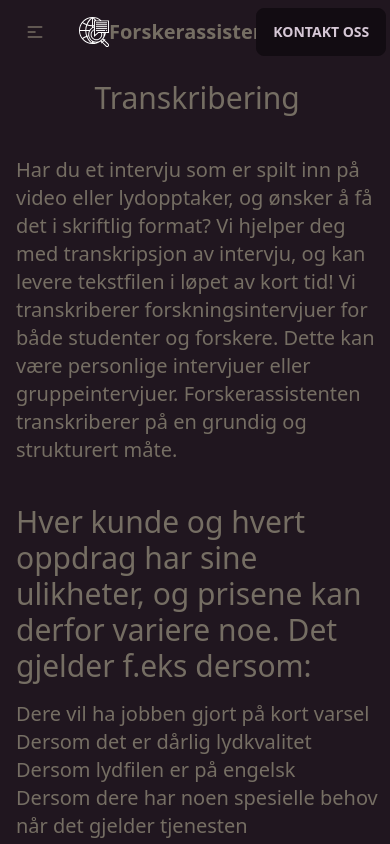
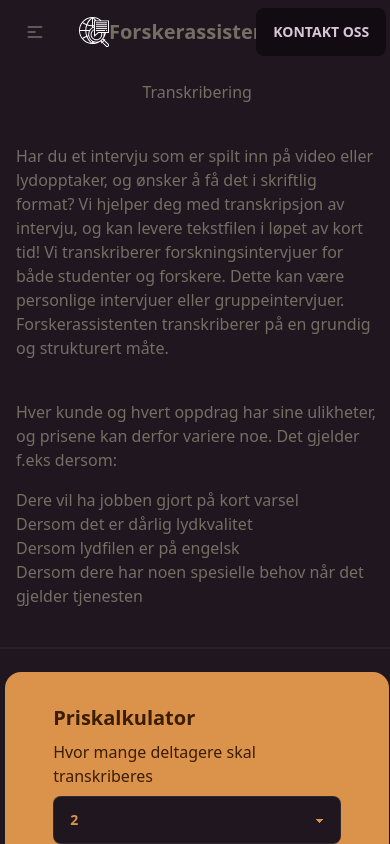
Before and after one commit to gabeogard/forsker-assistent-web-v2, a Next.js app: page /services in a window 390 px wide. Built offline with nearby package versions, Linux system fonts and the light colour scheme.

Commit message:
made page more responsive

```diff
--- a/components/AboutSection.tsx
+++ b/components/AboutSection.tsx
@@ -3,14 +3,14 @@ export const AboutSection = () => {
     <div className="hero min-h-screen bg-base-200">
       <div className="hero-content text-center">
         <div className="max-w-md">
-          <h1 className="text-5xl font-bold">Om oss</h1>
-          <p className="py-6 text-xl">
+          <h1 className="lg:text-5xl md:text-5xl sm:text-3xl font-bold">Om oss</h1>
+          <p className="py-6 lg:text-xl sm:text-l">
           Forskerassistenten drives av forskere som selv ser behovet for en forskerassistent når tiden ikke strekker til. Vi har flere års erfaring med å transkribere og tolke forskningsdata, og vet også viktigheten av korrekt og lovmessig datahåndtering.
           </p>
-          <h2 className="text-4xl font-bold">Anita Øgård-Repål</h2>
-          <p className="py-6 text-xl">Universitetslektor/Ph.D stipendiat, Universitetet i Agder</p>
-          <h2 className="text-4xl font-bold">Monika Øgård</h2>
-          <p className="py-6 text-xl">Universitetslektor/Ph.D stipendiat, Universitetet i Agder</p>
+          <h2 className="md:text-4xl sm:text-3xl lg:text-4xl font-bold">Anita Øgård-Repål</h2>
+          <p className="lg:py-6 md:py-6 sm:py-5 text-l">Universitetslektor/Ph.D stipendiat, Universitetet i Agder</p>
+          <h2 className="md:text-4xl sm:text-3xl lg:text-4xl font-bold">Monika Øgård</h2>
+          <p className="lg:py-6 md:py-6 sm:py-5  text-l">Universitetslektor/Ph.D stipendiat, Universitetet i Agder</p>
         </div>
       </div>
     </div>
--- a/components/ServiceSection.tsx
+++ b/components/ServiceSection.tsx
@@ -2,16 +2,16 @@ import PriceCalculator from "./PriceCalculator";
 
 export const ServiceSection = () => {
   return (
-    <div className="flex w-full flex-col place-items-center">
+    <div className="flex w-full flex-wrap flex-col place-items-center">
       <div className="hero-content flex-col">
-        <h1 className="text-3xl text-bold">Transkribering</h1>
-        <p className="py-6 text-xl">Har du et intervju som er spilt inn på video eller lydopptaker, og ønsker å få det i skriftlig format? Vi hjelper deg med transkripsjon av intervju, og kan levere tekstfilen i løpet av kort tid! Vi transkriberer forskningsintervjuer for både studenter og forskere. Dette kan være personlige intervjuer eller gruppeintervjuer. Forskerassistenten transkriberer på en grundig og strukturert måte.</p>
-        <h1 className="text-3xl text-bold">Hver kunde og hvert oppdrag har sine ulikheter, og prisene kan derfor variere noe. Det gjelder f.eks dersom:</h1>
+        <h1 className="lg:text-3xl md:text-3xl sm:text-2xl text-bold">Transkribering</h1>
+        <p className="py-6 sm:text-l md:text-xl lg:text-xl">Har du et intervju som er spilt inn på video eller lydopptaker, og ønsker å få det i skriftlig format? Vi hjelper deg med transkripsjon av intervju, og kan levere tekstfilen i løpet av kort tid! Vi transkriberer forskningsintervjuer for både studenter og forskere. Dette kan være personlige intervjuer eller gruppeintervjuer. Forskerassistenten transkriberer på en grundig og strukturert måte.</p>
+        <h1 className="lg:text-3xl md:text-3xl sm:text-xl text-bold">Hver kunde og hvert oppdrag har sine ulikheter, og prisene kan derfor variere noe. Det gjelder f.eks dersom:</h1>
         <ul>
-            <li className="text-xl">Dere vil ha jobben gjort på kort varsel</li>
-            <li className="text-xl">Dersom det er dårlig lydkvalitet</li>
-            <li className="text-xl">Dersom lydfilen er på engelsk</li>
-            <li className="text-xl">Dersom dere har noen spesielle behov når det gjelder tjenesten</li>
+            <li className="lg:text-xl md:text-xl sm:text-l">Dere vil ha jobben gjort på kort varsel</li>
+            <li className="lg:text-xl md:text-xl sm:text-l">Dersom det er dårlig lydkvalitet</li>
+            <li className="lg:text-xl md:text-xl sm:text-l">Dersom lydfilen er på engelsk</li>
+            <li className="lg:text-xl md:text-xl sm:text-l">Dersom dere har noen spesielle behov når det gjelder tjenesten</li>
         </ul>
       </div>
       <div className="divider lg:divider-horizontal"></div>
--- a/components/WelcomeItem.tsx
+++ b/components/WelcomeItem.tsx
@@ -2,7 +2,7 @@ import Link from "next/link";
 
 export const WelcomeItem = () => {
   return (
-    <div className="hero min-h-screen bg-base-200">
+    <div className="hero min-h-screen min-w-screen bg-base-200">
       <div className="hero-content text-center">
         <div className="max-w-md">
           <h1 className="text-5xl font-bold">Velkommen til Forskerassistenten!</h1>
```
